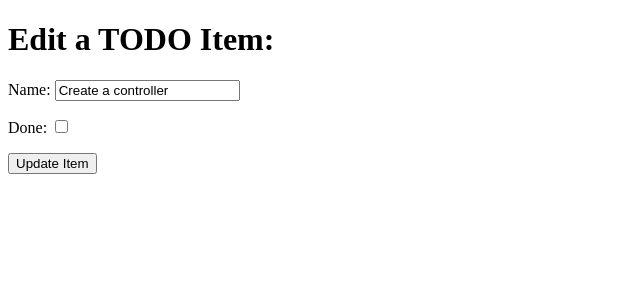
After one commit to pinco227/start-django, a Django app: page /edit/3 in a window 1280 px wide. The commit adds this page. Shown: the top 300 px of the page, without its empty margins (0-640 px from the left). Run offline with Django 3.2, Linux system fonts and the light colour scheme; data comes from the database, SQL or seed files in the repository; both versions use the stored data as it was after the commit.

Commit message:
Create edit item view, template and functionality

```diff
--- a/django_todo/urls.py
+++ b/django_todo/urls.py
@@ -15,10 +15,11 @@ Including another URLconf
 """
 from django.contrib import admin
 from django.urls import path
-from todo.views import get_todo_list, add_item
+from todo.views import get_todo_list, add_item, edit_item
 
 urlpatterns = [
     path('admin/', admin.site.urls),
     path('', get_todo_list, name='get_todo_list'),
     path('add/', add_item, name='add'),
+    path('edit/<item_id>', edit_item, name='edit'),
 ]
--- /dev/null
+++ b/todo/templates/todo/edit_item.html
@@ -0,0 +1,24 @@
+<!DOCTYPE html>
+<html lang="en">
+
+<head>
+    <meta charset="UTF-8">
+    <meta http-equiv="X-UA-Compatible" content="IE=edge">
+    <meta name="viewport" content="width=device-width, initial-scale=1.0">
+    <title>Edit a TODO Item</title>
+</head>
+
+<body>
+    <h1>Edit a TODO Item:</h1>
+    <form method="POST">
+        {% csrf_token %}
+        {{ form.as_p }}
+        <div>
+            <p>
+                <button type="submit">Update Item</button>
+            </p>
+        </div>
+    </form>
+</body>
+
+</html>
--- a/todo/views.py
+++ b/todo/views.py
@@ -1,4 +1,4 @@
-from django.shortcuts import render, redirect
+from django.shortcuts import get_object_or_404, render, redirect
 from .models import Item
 from .forms import ItemForm
 
@@ -26,3 +26,20 @@ def add_item(request):
     }
 
     return render(request, "todo/add_item.html", context)
+
+
+def edit_item(request, item_id):
+    item = get_object_or_404(Item, id=item_id)
+
+    if request.method == 'POST':
+        form = ItemForm(request.POST, instance=item)
+        if form.is_valid():
+            form.save()
+            return redirect('get_todo_list')
+
+    form = ItemForm(instance=item)
+    context = {
+        'form': form
+    }
+
+    return render(request, "todo/edit_item.html", context)
```
Also changed, not shown: todo/templates/todo/todo_list.html (+10 -5 lines), db.sqlite3.
